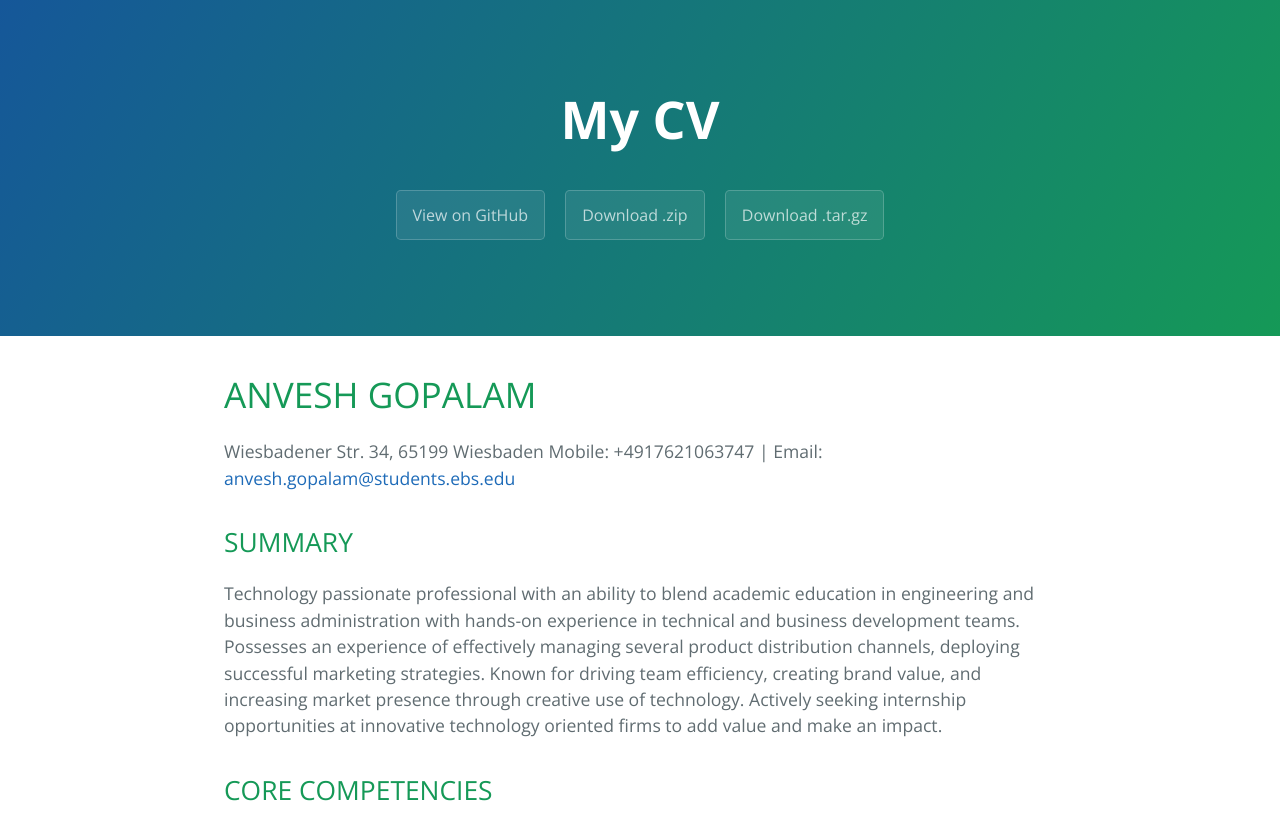
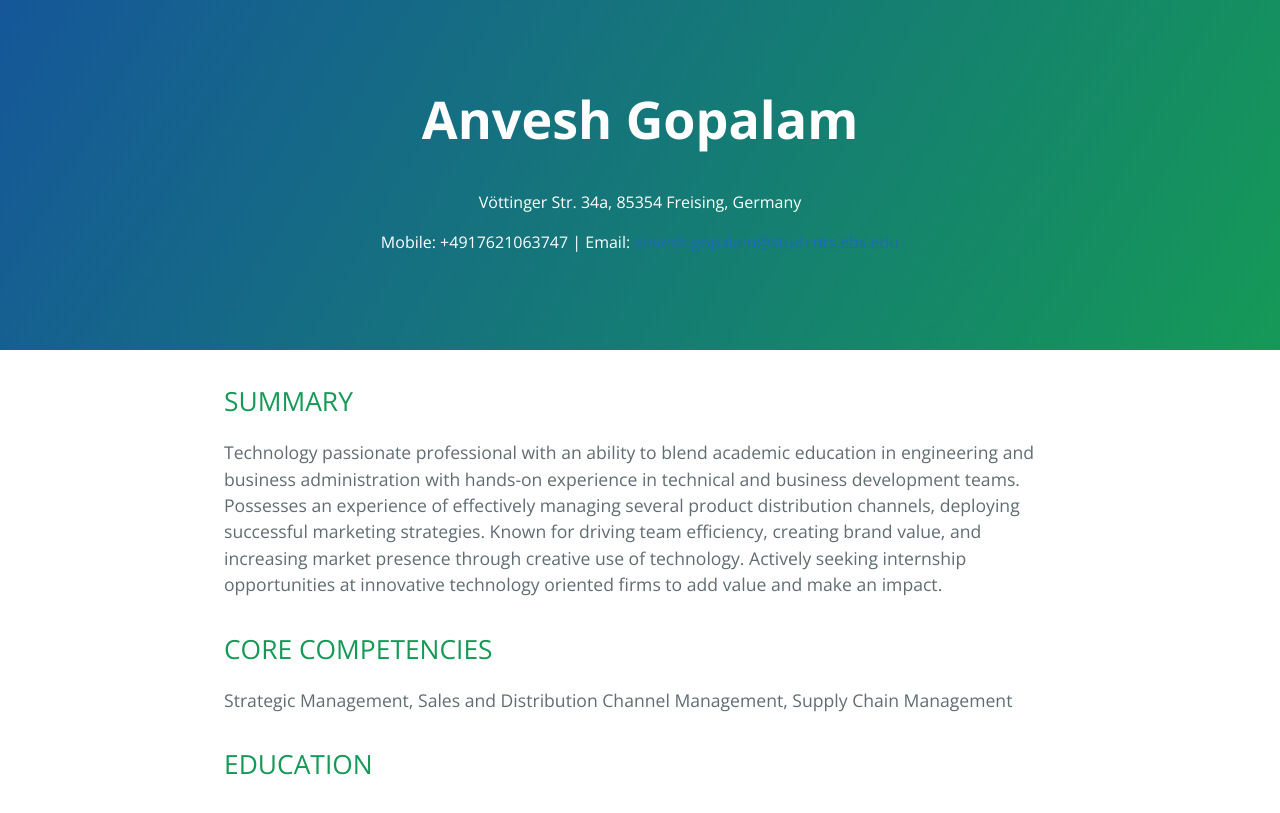
Before and after one commit to anveshg/cv, a plain HTML site: page index.html in a window 1280 px wide. Shown: the top 813 px of the page. Drawn offline with nearby package versions, Linux system fonts and the light colour scheme.

Commit message:
Building Header

```diff
--- a/index.html
+++ b/index.html
@@ -2,7 +2,7 @@
 <html lang="en-us">
   <head>
     <meta charset="UTF-8">
-    <title>My CV by anveshg</title>
+    <title>Anvesh Gopalam</title>
     <meta name="viewport" content="width=device-width, initial-scale=1">
     <link rel="stylesheet" type="text/css" href="stylesheets/normalize.css" media="screen">
     <link href='https://fonts.googleapis.com/css?family=Open+Sans:400,700' rel='stylesheet' type='text/css'>
@@ -11,19 +11,13 @@
   </head>
   <body>
     <section class="page-header">
-      <h1 class="project-name">My CV</h1>
+      <h1 class="project-name">Anvesh Gopalam</h1>
       <h2 class="project-tagline"></h2>
-      <a href="https://github.com/anveshg/cv" class="btn">View on GitHub</a>
-      <a href="https://github.com/anveshg/cv/zipball/master" class="btn">Download .zip</a>
-      <a href="https://github.com/anveshg/cv/tarball/master" class="btn">Download .tar.gz</a>
+      <p>Vöttinger Str. 34a, 85354 Freising, Germany</p>
+      <p>Mobile: +4917621063747 | Email: <a href="mailto:anvesh.gopalam@students.ebs.edu">anvesh.gopalam@students.ebs.edu</a></p>
     </section>
 
     <section class="main-content">
-      <h1>
-<a id="anvesh-gopalam" class="anchor" href="#anvesh-gopalam" aria-hidden="true"><span aria-hidden="true" class="octicon octicon-link"></span></a>ANVESH GOPALAM</h1>
-
-<p>Wiesbadener Str. 34, 65199 Wiesbaden
-Mobile: +4917621063747 | Email: <a href="mailto:anvesh.gopalam@students.ebs.edu">anvesh.gopalam@students.ebs.edu</a></p>
 
 <h2>
 <a id="summary" class="anchor" href="#summary" aria-hidden="true"><span aria-hidden="true" class="octicon octicon-link"></span></a>SUMMARY</h2>
```
